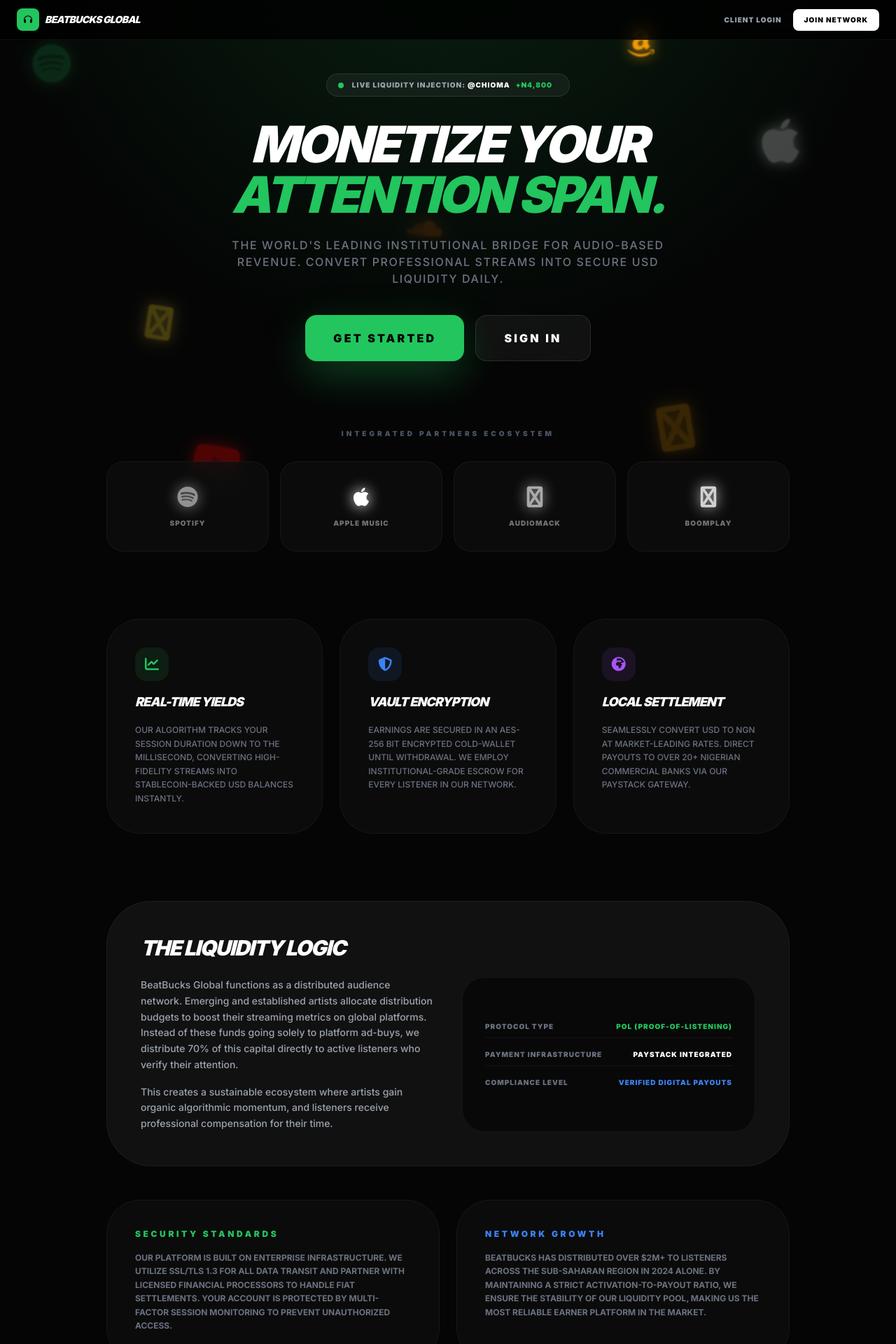
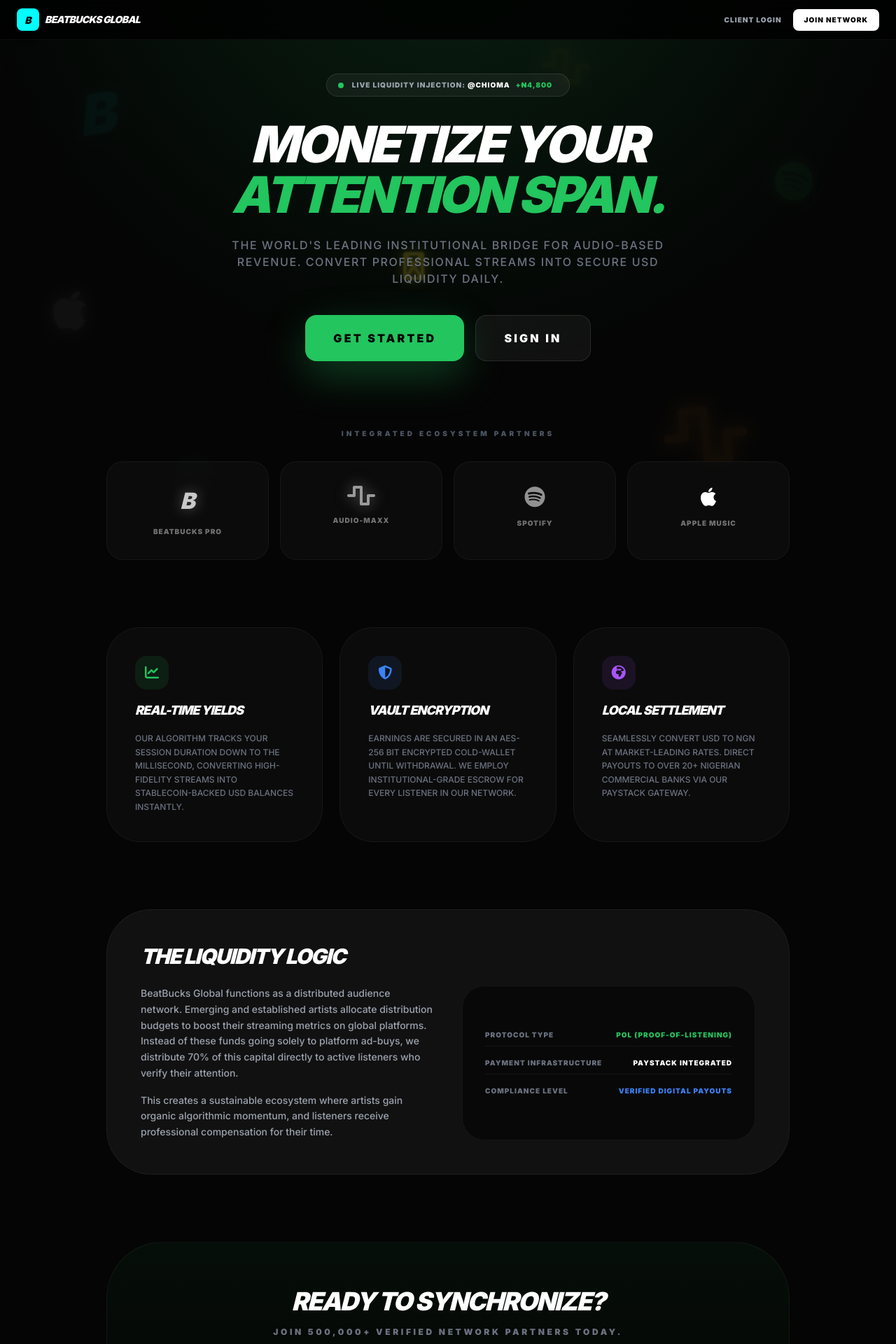
Before and after one commit to blessedsuccess738/Nevuia-earn-, a React (Vite) app: page /#/ in a window 1280 px wide. Shown: the top 1920 px of the page at 70% size. Built offline with nearby package versions, Linux system fonts and the light colour scheme.

Commit message:
feat(Welcome): Update hero section visuals
Replace generic music platform icons with specific brand elements for BeatBucks to enhance visual identity and brand recognition on the welcome page.

```diff
--- a/pages/Welcome.tsx
+++ b/pages/Welcome.tsx
@@ -17,14 +17,15 @@
   { user: 'Emeka', amount: 7200, type: 'Payout' },
 ];
 
+// Replaced abstract bubbles with the specific brand elements provided
 const BUBBLES = [
-  { icon: 'fa-spotify', color: 'text-[#1DB954]', top: '10%', left: '5%', size: '3.5rem', delay: '0s' },
-  { icon: 'fa-apple', color: 'text-white', top: '25%', left: '85%', size: '4.5rem', delay: '2s' },
-  { icon: 'fa-play', color: 'text-[#f6d72a]', top: '60%', left: '15%', size: '3rem', delay: '4s' }, // Boomplay yellow
-  { icon: 'fa-bolt', color: 'text-[#ffa200]', top: '75%', left: '75%', size: '4rem', delay: '1s' }, // Audiomack orange
-  { icon: 'fa-soundcloud', color: 'text-[#ff5500]', top: '40%', left: '45%', size: '2.5rem', delay: '5s' },
-  { icon: 'fa-youtube', color: 'text-[#FF0000]', top: '85%', left: '20%', size: '3.8rem', delay: '3s' },
-  { icon: 'fa-amazon', color: 'text-[#FF9900]', top: '5%', left: '70%', size: '2.8rem', delay: '6s' },
+  { type: 'custom-b', color: '#00ffff', top: '15%', left: '10%', size: '5rem', delay: '0s' },
+  { type: 'custom-wave', color: '#ff8c00', top: '75%', left: '75%', size: '6rem', delay: '1.5s' },
+  { icon: 'fa-spotify', color: '#1DB954', top: '35%', left: '85%', size: '3.5rem', delay: '3s' },
+  { icon: 'fa-apple', color: '#FFFFFF', top: '55%', left: '5%', size: '4rem', delay: '4.5s' },
+  { type: 'custom-b', color: '#00ffff', top: '85%', left: '20%', size: '3rem', delay: '2s' },
+  { type: 'custom-wave', color: '#ff8c00', top: '10%', left: '60%', size: '3.5rem', delay: '5s' },
+  { icon: 'fa-play', color: '#f6d72a', top: '45%', left: '45%', size: '2.5rem', delay: '6s' },
 ];
 
 const Welcome: React.FC<WelcomeProps> = ({ onLogin, onRegister }) => {
@@ -69,12 +70,28 @@
     }
   };
 
+  const CustomBLogo = ({ color, size, className }: { color: string, size: string, className?: string }) => (
+    <div className={`flex items-center justify-center font-black italic select-none ${className}`} style={{ fontSize: size, color: color, textShadow: `0 0 20px ${color}66` }}>
+      B
+    </div>
+  );
+
+  const CustomWaveLogo = ({ color, size, className }: { color: string, size: string, className?: string }) => (
+    <div className={`flex items-center justify-center select-none ${className}`} style={{ fontSize: size, color: color, filter: `drop-shadow(0 0 10px ${color}aa)` }}>
+      <i className="fas fa-wave-square"></i>
+    </div>
+  );
+
   if (view !== 'hero') {
     return (
       <div className="min-h-screen bg-[#050505] text-white flex flex-col items-center justify-center p-6 relative overflow-hidden">
         {/* Auth Background Bubbles */}
         {BUBBLES.map((b, i) => (
-          <i key={i} className={`fab ${b.icon} bubble-icon ${b.color}`} style={{ top: b.top, left: b.left, fontSize: b.size, animationDelay: b.delay }}></i>
+          <div key={i} className="bubble-icon absolute" style={{ top: b.top, left: b.left, animationDelay: b.delay }}>
+             {b.type === 'custom-b' ? <CustomBLogo color={b.color} size={b.size} /> :
+              b.type === 'custom-wave' ? <CustomWaveLogo color={b.color} size={b.size} /> :
+              <i className={`fab ${b.icon}`} style={{ color: b.color, fontSize: b.size }}></i>}
+          </div>
         ))}
 
         <div className="relative z-10 w-full max-w-md animate-in fade-in slide-in-from-bottom-4 duration-400">
@@ -136,10 +153,14 @@
 
   return (
     <div className="min-h-screen bg-[#050505] text-white flex flex-col relative overflow-x-hidden">
-      {/* Dynamic Bubble Background */}
+      {/* Dynamic Bubble Background with Brand Icons */}
       <div className="fixed inset-0 pointer-events-none overflow-hidden">
         {BUBBLES.map((b, i) => (
-          <i key={i} className={`fab ${b.icon} bubble-icon ${b.color}`} style={{ top: b.top, left: b.left, fontSize: b.size, animationDelay: b.delay }}></i>
+          <div key={i} className="bubble-icon absolute" style={{ top: b.top, left: b.left, animationDelay: b.delay }}>
+             {b.type === 'custom-b' ? <CustomBLogo color={b.color} size={b.size} className="opacity-20" /> :
+              b.type === 'custom-wave' ? <CustomWaveLogo color={b.color} size={b.size} className="opacity-20" /> :
+              <i className={`fab ${b.icon} opacity-20`} style={{ color: b.color, fontSize: b.size }}></i>}
+          </div>
         ))}
         <div className="absolute top-0 left-0 w-full h-full bg-[radial-gradient(circle_at_50%_-20%,_rgba(34,197,94,0.15),_transparent_60%)]"></div>
       </div>
@@ -147,8 +168,8 @@
       {/* Corporate Nav Bar */}
       <nav className="sticky top-0 z-50 bg-black/80 backdrop-blur-md border-b border-white/5 py-3 px-6 flex justify-between items-center">
         <div className="flex items-center gap-2">
-          <div className="w-8 h-8 bg-green-500 rounded-lg flex items-center justify-center shadow-lg">
-             <i className="fas fa-headphones text-black text-xs"></i>
+          <div className="w-8 h-8 bg-[#00ffff] rounded-lg flex items-center justify-center shadow-lg">
+             <CustomBLogo color="black" size="14px" />
           </div>
           <span className="font-black italic tracking-tighter text-sm uppercase">BeatBucks Global</span>
         </div>
@@ -197,21 +218,26 @@
           </div>
         </section>
 
-        {/* Institutional Partners Grid */}
+        {/* Institutional Partners Grid - Updated with Custom Icons */}
         <section className="mb-24">
-           <p className="text-center text-[10px] text-gray-600 font-black uppercase tracking-[0.4em] mb-8">Integrated Partners Ecosystem</p>
+           <p className="text-center text-[10px] text-gray-600 font-black uppercase tracking-[0.4em] mb-8">Integrated Ecosystem Partners</p>
            <div className="grid grid-cols-2 md:grid-cols-4 gap-4">
-              {[
-                { name: 'Spotify', icon: 'fa-spotify', color: 'text-[#1DB954]' },
-                { name: 'Apple Music', icon: 'fa-apple', color: 'text-white' },
-                { name: 'Audiomack', icon: 'fa-bolt', color: 'text-[#ffa200]' },
-                { name: 'Boomplay', icon: 'fa-play', color: 'text-[#f6d72a]' }
-              ].map(p => (
-                <div key={p.name} className="glass-card p-8 rounded-3xl border border-white/5 flex flex-col items-center gap-3 grayscale hover:grayscale-0 transition-all cursor-crosshair">
-                   <i className={`fab ${p.icon} text-3xl ${p.color} filter drop-shadow-[0_0_10px_currentColor]`}></i>
-                   <span className="text-[10px] font-black uppercase tracking-widest text-gray-500">{p.name}</span>
-                </div>
-              ))}
+              <div className="glass-card p-8 rounded-3xl border border-white/5 flex flex-col items-center gap-3 grayscale hover:grayscale-0 transition-all cursor-crosshair">
+                  <CustomBLogo color="#00ffff" size="32px" />
+                  <span className="text-[10px] font-black uppercase tracking-widest text-gray-500">BEATBUCKS PRO</span>
+              </div>
+              <div className="glass-card p-8 rounded-3xl border border-white/5 flex flex-col items-center gap-3 grayscale hover:grayscale-0 transition-all cursor-crosshair">
+                  <CustomWaveLogo color="#ff8c00" size="32px" />
+                  <span className="text-[10px] font-black uppercase tracking-widest text-gray-500">AUDIO-MAXX</span>
+              </div>
+              <div className="glass-card p-8 rounded-3xl border border-white/5 flex flex-col items-center gap-3 grayscale hover:grayscale-0 transition-all cursor-crosshair">
+                  <i className="fab fa-spotify text-3xl text-[#1DB954]"></i>
+                  <span className="text-[10px] font-black uppercase tracking-widest text-gray-500">SPOTIFY</span>
+              </div>
+              <div className="glass-card p-8 rounded-3xl border border-white/5 flex flex-col items-center gap-3 grayscale hover:grayscale-0 transition-all cursor-crosshair">
+                  <i className="fab fa-apple text-3xl text-white"></i>
+                  <span className="text-[10px] font-black uppercase tracking-widest text-gray-500">APPLE MUSIC</span>
+              </div>
            </div>
         </section>
 
@@ -269,21 +295,6 @@
                  </div>
               </div>
            </div>
-
-           <div className="grid grid-cols-1 md:grid-cols-2 gap-6">
-              <div className="glass-card p-10 rounded-[3rem] border border-white/5">
-                 <h4 className="text-xs font-black text-green-500 uppercase tracking-[0.3em] mb-4">Security Standards</h4>
-                 <p className="text-xs text-gray-500 leading-relaxed font-bold uppercase">
-                    Our platform is built on enterprise infrastructure. We utilize SSL/TLS 1.3 for all data transit and partner with licensed financial processors to handle fiat settlements. Your account is protected by multi-factor session monitoring to prevent unauthorized access.
-                 </p>
-              </div>
-              <div className="glass-card p-10 rounded-[3rem] border border-white/5">
-                 <h4 className="text-xs font-black text-blue-500 uppercase tracking-[0.3em] mb-4">Network Growth</h4>
-                 <p className="text-xs text-gray-500 leading-relaxed font-bold uppercase">
-                    BeatBucks has distributed over $2M+ to listeners across the Sub-Saharan region in 2024 alone. By maintaining a strict activation-to-payout ratio, we ensure the stability of our liquidity pool, making us the most reliable earner platform in the market.
-                 </p>
-              </div>
-           </div>
         </section>
 
         {/* Final CTA Section */}
@@ -304,8 +315,8 @@
          <div className="max-w-6xl mx-auto grid grid-cols-2 md:grid-cols-4 gap-12 mb-16">
             <div className="col-span-2 md:col-span-1 space-y-6">
                <div className="flex items-center gap-2">
-                  <div className="w-6 h-6 bg-green-500 rounded flex items-center justify-center">
-                    <i className="fas fa-headphones text-black text-[10px]"></i>
+                  <div className="w-6 h-6 bg-[#00ffff] rounded flex items-center justify-center">
+                    <CustomBLogo color="black" size="10px" />
                   </div>
                   <span className="font-black italic tracking-tighter text-xs uppercase">BeatBucks</span>
                </div>
@@ -319,7 +330,6 @@
                   <li className="hover:text-green-500 cursor-pointer">Listen & Earn Portal</li>
                   <li className="hover:text-green-500 cursor-pointer">Protocol Whitepaper</li>
                   <li className="hover:text-green-500 cursor-pointer">Artist Dashboard</li>
-                  <li className="hover:text-green-500 cursor-pointer">API Documentation</li>
                </ul>
             </div>
             <div className="space-y-4">
@@ -328,7 +338,6 @@
                   <li className="hover:text-green-500 cursor-pointer">Corporate Careers</li>
                   <li className="hover:text-green-500 cursor-pointer">Compliance Policy</li>
                   <li className="hover:text-green-500 cursor-pointer">Help Center</li>
-                  <li className="hover:text-green-500 cursor-pointer">Terms of Service</li>
                </ul>
             </div>
             <div className="space-y-4">
@@ -336,7 +345,6 @@
                <div className="flex gap-4">
                   <i className="fab fa-twitter text-gray-500 hover:text-white cursor-pointer transition-colors"></i>
                   <i className="fab fa-telegram text-gray-500 hover:text-white cursor-pointer transition-colors"></i>
-                  <i className="fab fa-instagram text-gray-500 hover:text-white cursor-pointer transition-colors"></i>
                </div>
                <p className="text-[8px] text-gray-700 font-black uppercase leading-tight">
                   support@beatbucks.global <br />
```
